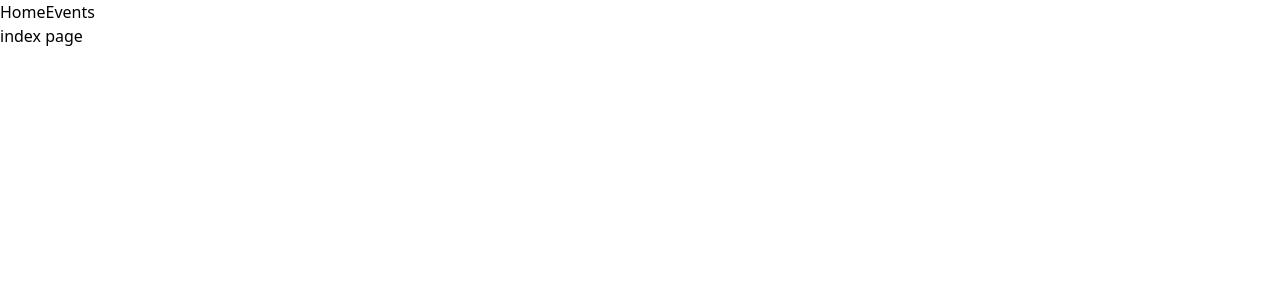
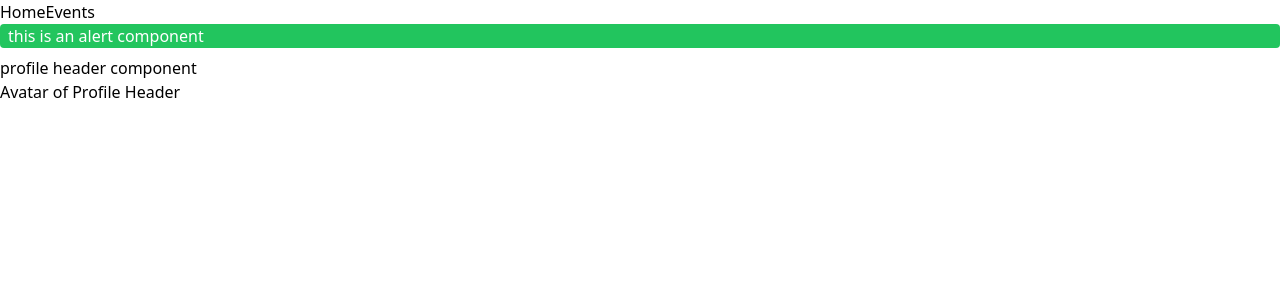
Before and after one commit to YurGoV/nuxt-learn, a Nuxt app: page / in a window 1280 px wide. Shown: the top 300 px of the page. Built offline with nearby package versions, Linux system fonts and the light colour scheme.

Commit message:
components

```diff
--- a/app.vue
+++ b/app.vue
@@ -1,14 +1,7 @@
 <template>
   <div>
     <NuxtLayout>
-      <header>
-        <ul>
-          <li>
-            <NuxtLink to="/">Home</NuxtLink>
-            <NuxtLink to="events">Events</NuxtLink>
-          </li>
-        </ul>
-      </header>
+      <Header />
       <NuxtPage />
     </NuxtLayout>
   </div>
--- /dev/null
+++ b/components/Alert.vue
@@ -0,0 +1,7 @@
+<script setup lang="ts"></script>
+
+<template>
+  <div class="Alert bg-green-500 rounded px-2 py1 text-white mb-2">
+    this is an alert component
+  </div>
+</template>
--- /dev/null
+++ b/components/Header.vue
@@ -0,0 +1,12 @@
+<template>
+  <!-- <header> -->
+  <div class="Header">
+    <ul>
+      <li>
+        <NuxtLink to="/">Home</NuxtLink>
+        <NuxtLink to="events">Events</NuxtLink>
+      </li>
+    </ul>
+  </div>
+  <!-- </header> -->
+</template>
--- /dev/null
+++ b/components/Profile/Header/Avatar.vue
@@ -0,0 +1,5 @@
+<template>
+  <div class="ProfileHeaderAvatar">
+    Avatar of Profile Header
+  </div class="ProfileHeaderAvatar">
+</template>
--- /dev/null
+++ b/components/Profile/Header/index.vue
@@ -0,0 +1,6 @@
+<template>
+  <div class="ProfileHeader">
+    profile header component
+    <ProfileHeaderAvatar />
+  </div class="ProfileHeader">
+</template>
--- /dev/null
+++ b/components/Profile/index.vue
@@ -0,0 +1,7 @@
+<template>
+  <div class="Profile">
+    <ProfileHeader />
+  </div>
+</template>
+
+<stlye lang="scss"></stlye>
--- a/pages/index.vue
+++ b/pages/index.vue
@@ -1,3 +1,6 @@
 <template>
-  <div>index page</div>
+  <div class="Main">
+    <Alert />
+    <Profile />
+  </div>
 </template>
```
